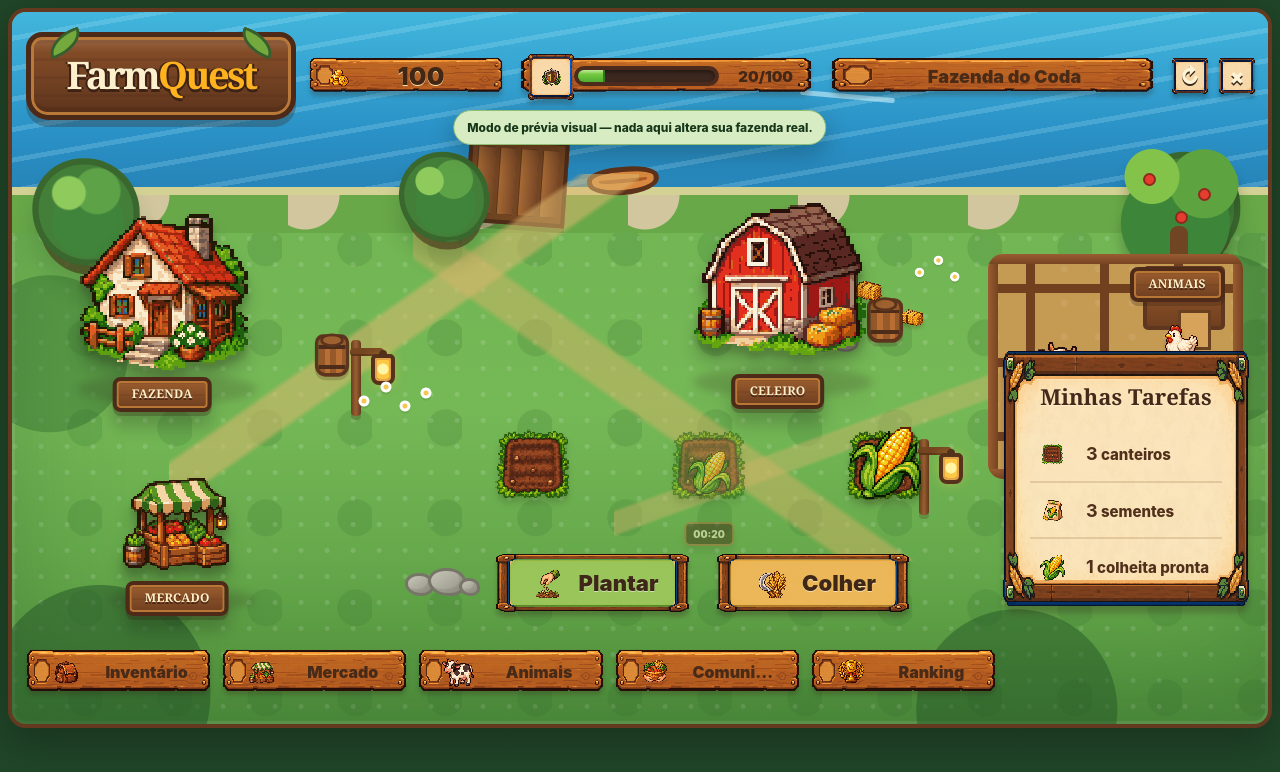
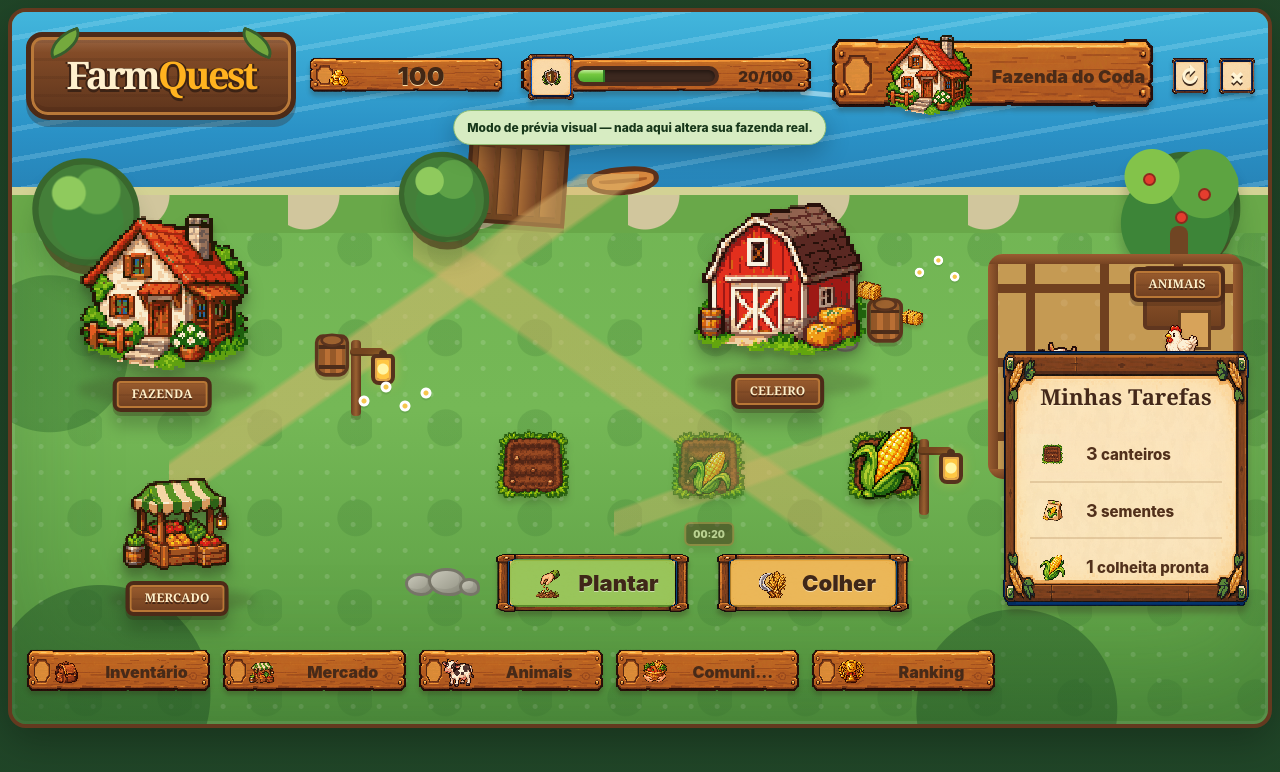
Before and after one commit to inkcodatattoo/farmquest, a Next.js app in the folder apps/web/: page /preview in a window 1280 px wide. Shown: the top 772 px of the page. Built offline with nearby package versions, Linux system fonts and the light colour scheme.

Commit message:
feat: refine FarmQuest home HUD composition

```diff
--- a/apps/web/app/farm-world.tsx
+++ b/apps/web/app/farm-world.tsx
@@ -207,7 +207,8 @@ export function FarmWorld(props: Props) {
             </div>
 
             <div className="fq-hud-panel fq-farm-name">
-              Fazenda do {userName}
+              <PixelIcon src={FARM_ICONS.buildings.farmhouse} alt="" />
+              <span>Fazenda do {userName}</span>
             </div>
 
             <div className="fq-home-system-actions">
```
